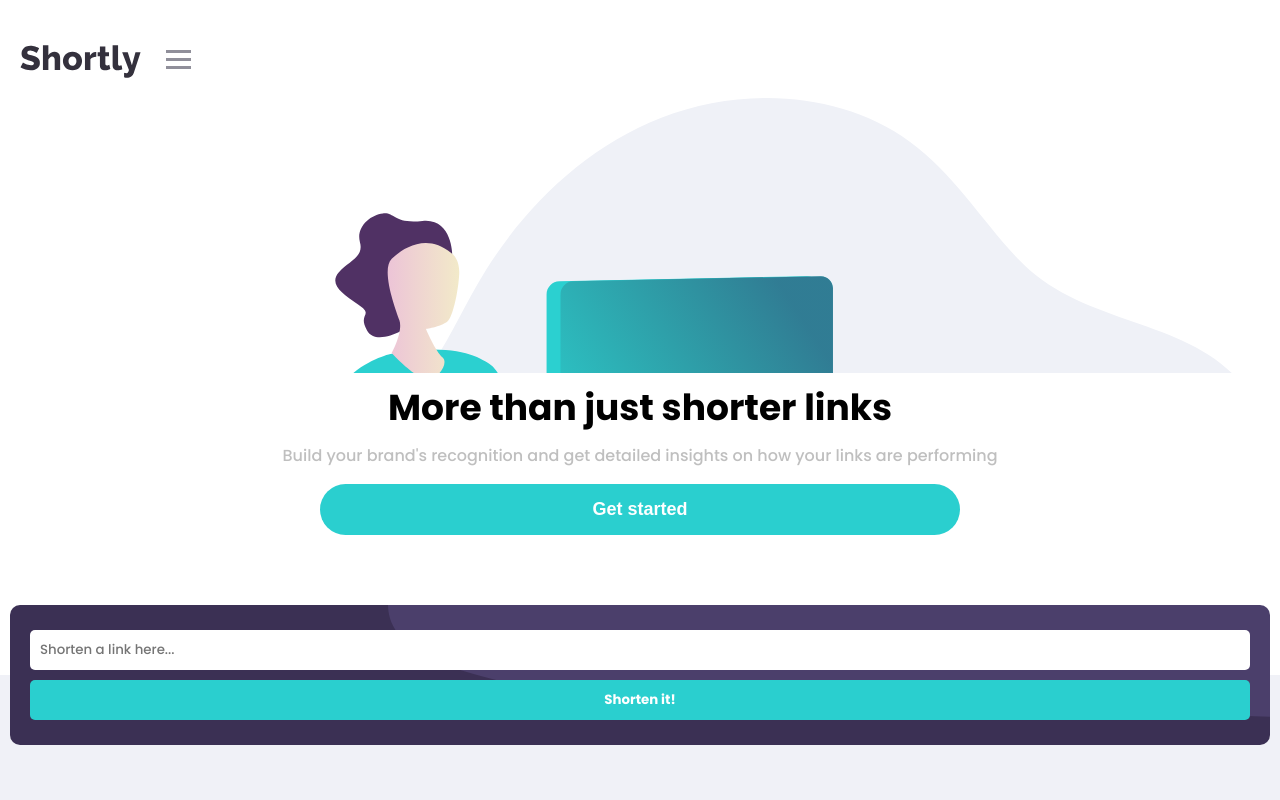
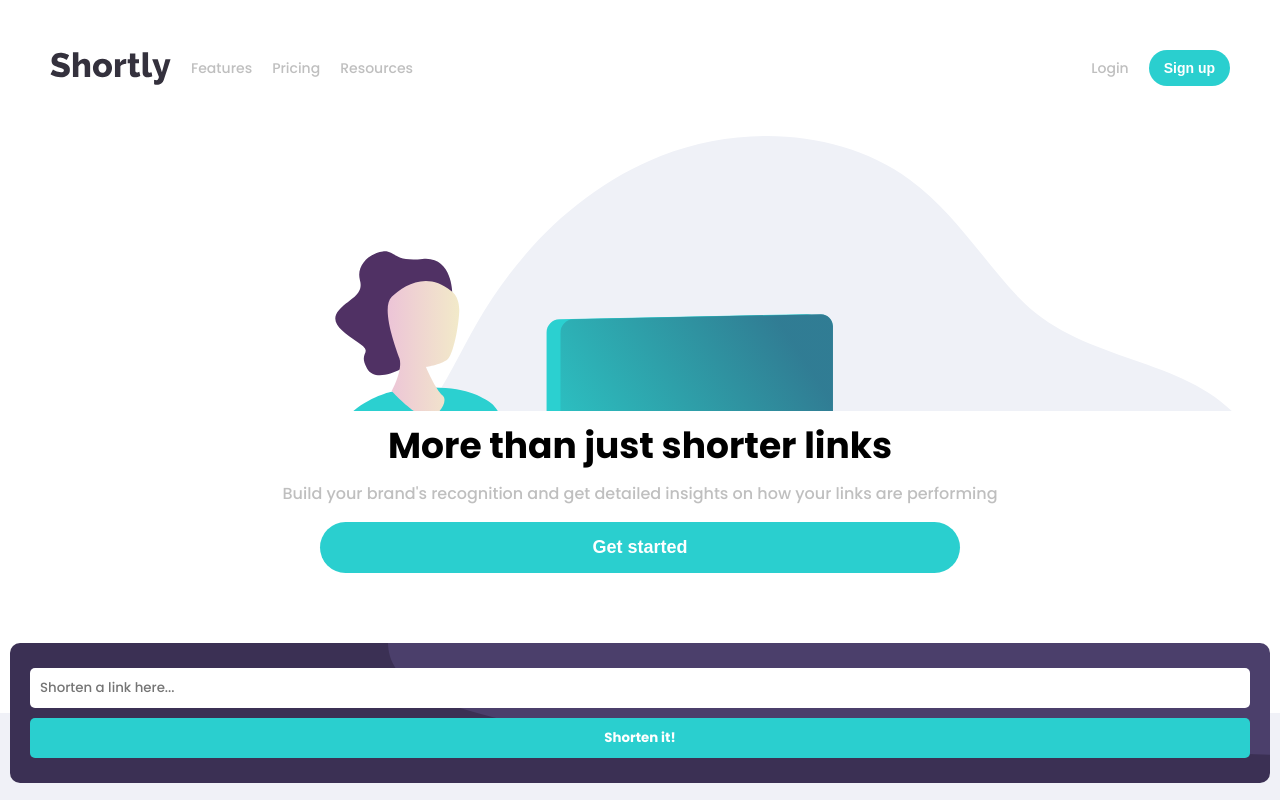
Before and after one commit to awtian/link-shortener, a Vue app: page / in a window 1280 px wide. Shown: the top 800 px of the page. Built offline with nearby package versions, Linux system fonts and the light colour scheme.

Commit message:
desktop nav

```diff
--- a/src/components/NavigationBar.vue
+++ b/src/components/NavigationBar.vue
@@ -1,6 +1,19 @@
 <template>
   <div class="container">
     <img class="logo" src="@/assets/images/logo.svg" />
+    <div class="desktop-nav">
+      <div class="main-nav">
+        <span>Features</span>
+        <span>Pricing</span>
+        <span>Resources</span>
+      </div>
+
+      <div class="right-nav">
+        <span>Login</span>
+        <button>Sign up</button>
+      </div>
+    </div>
+
     <label @click="toggleMobileMenu" class="nav-icon" for="nav-menu1">
       <span></span>
       <span></span>
@@ -35,12 +48,36 @@ export default {
 </script>
 
 <style scoped>
+@media screen and (max-width: 425px) {
+  .desktop-nav {
+    display: none;
+  }
   .container {
     margin-top: 25px;
     padding: 10px;
     display: flex;
     justify-content: space-between;
   }
+  .nav-icon {
+    padding: 10px;
+    cursor: pointer;
+  }
+  .nav-icon span {
+    display: block;
+    margin: 5px;
+    height: 3px;
+    width: 25px;
+    background: rgb(144, 143, 154);
+  }
+
+  .fade-enter-active,
+  .fade-leave-active {
+    transition: opacity 0.5s;
+  }
+  .fade-enter, .fade-leave-to /* .fade-leave-active below version 2.1.8 */ {
+    opacity: 0;
+  }
+
   .logo {
     padding: 10px;
   }
@@ -82,24 +119,56 @@ export default {
     border-radius: 2rem;
     margin-bottom: 30px;
   }
-
-.fade-enter-active,
-.fade-leave-active {
-  transition: opacity 0.5s;
-}
-.fade-enter, .fade-leave-to /* .fade-leave-active below version 2.1.8 */ {
-  opacity: 0;
 }
 
-.nav-icon {
-  padding: 10px;
+@media screen and (min-width: 426px) {
+  .container {
+    width: 100%;
+    display: flex;
+    padding: 50px;
+    align-items: center;
+  }
+
+  .logo {
+    margin-right: 10px;
+  }
+
+  .desktop-nav {
+    width: 100%;
+    display: flex;
+    align-items: center;
+    justify-content: space-between;
+    font-size: 14px;
+    color: var(--color-neutral-gray);
+  }
+
+  .main-nav span {
+    font-size: 14px;
+    margin: 0px 10px;
+  }
+
+  .main-nav span:hover,
+  .right-nav span:hover {
     cursor: pointer;
+    color: black;
   }
-.nav-icon span {
-  display: block;
-  margin: 5px;
-  height: 3px;
-  width: 25px;
-  background: rgb(144, 143, 154);
+  .right-nav span {
+    margin: 20px;
+    /* float: right; */
+    /* align-self: flex-end; */
+  }
+
+  .right-nav button {
+    cursor: pointer;
+    border: 0;
+    font-weight: 700;
+    font-size: 14px;
+    background-color: var(--color-primary-cyan);
+    color: white;
+    padding: 10px 15px;
+    /* width: 50%; */
+    border-radius: 2rem;
+    /* margin-bottom: 30px; */
+  }
 }
 </style>
```
Lines whose indentation alone changed are shown as unchanged.
